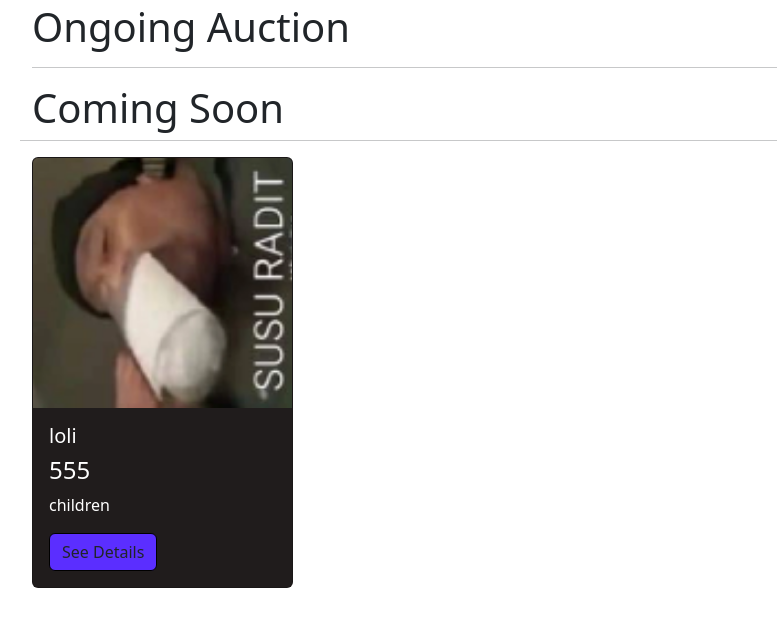
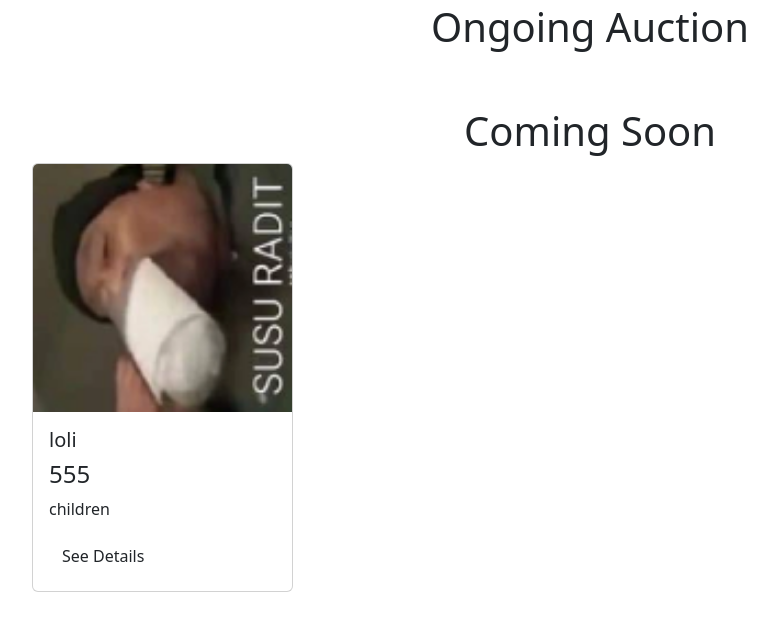
Before and after one commit to DerylFeyza/Auction_Project_PHP, a PHP site: page /auction.php in a window 1280 px wide. Shown: the part 77-708 px from the top of the page, without its empty margins (50-827 px from the left). Run offline with PHP 8.4, Linux system fonts and the light colour scheme; data comes from the database, SQL or seed files in the repository.

Commit message:
[style] restyle auction

```diff
--- a/auction.php
+++ b/auction.php
@@ -1,33 +1,9 @@
 <?php include "header.php" ?>
-<style>
-    .card {
-        background-color: rgb(32, 28, 28);
-        color: white;
-    }
-
-    .btn {
-        background-color: rgb(91, 46, 255);
-        border: 1px solid black;
-    }
-
-    img {
-
-        width: 100px;
-        height: 250px;
-        object-fit: cover;
-        background-position: top center;
-    }
-
-    .smh {
-        margin-bottom: 20px;
-    }
-</style>
 
 <div class="container" style="margin-top: 5rem" id="auction-container">
-    <h1 class="auction">
+    <h1 class="text-center">
         Ongoing Auction
     </h1>
-    <hr>
     <div class="row">
         <?php
         include "koneksi.php";
@@ -38,24 +14,24 @@
                 <div class="card">
                     <img src="/Project_PHP/itemasset/<?= $dt_item['cover'] ?>" class="card-img-top">
                     <div class="card-body">
+                        <h2 class="card-title">
+                            <?= $dt_item['name'] ?>
+                        </h2>
                         <h5 class="card-title">
-                            <?= $dt_item['name'] ?>
+                            <?= $dt_item['startprice'] ?>
                         </h5>
-                        <h4 class="card-title">
-                            <?= $dt_item['startprice'] ?>
-                        </h4>
                         <p class="card-text">
                             <?= substr($dt_item['deskripsi'], 0, 20) ?>
                         </p>
-                        <a href="bidding.php?id=<?= $dt_item['id'] ?>" class="btn">Bid her</a>
+                        <a href="bidding.php?id=<?= $dt_item['id'] ?>" class="btn btn-primary w-100">Bid here</a>
                     </div>
                 </div>
             </div>
             <?php
         }
         ?>
-        <h1>Coming Soon</h1>
-        <hr>
+
+        <h1 class="mt-5 text-center">Coming Soon</h1>
         <?php
         include "koneksi.php";
         $qry_item = mysqli_query($conn, "SELECT * FROM item WHERE STATUS = 'Approved'");
```
